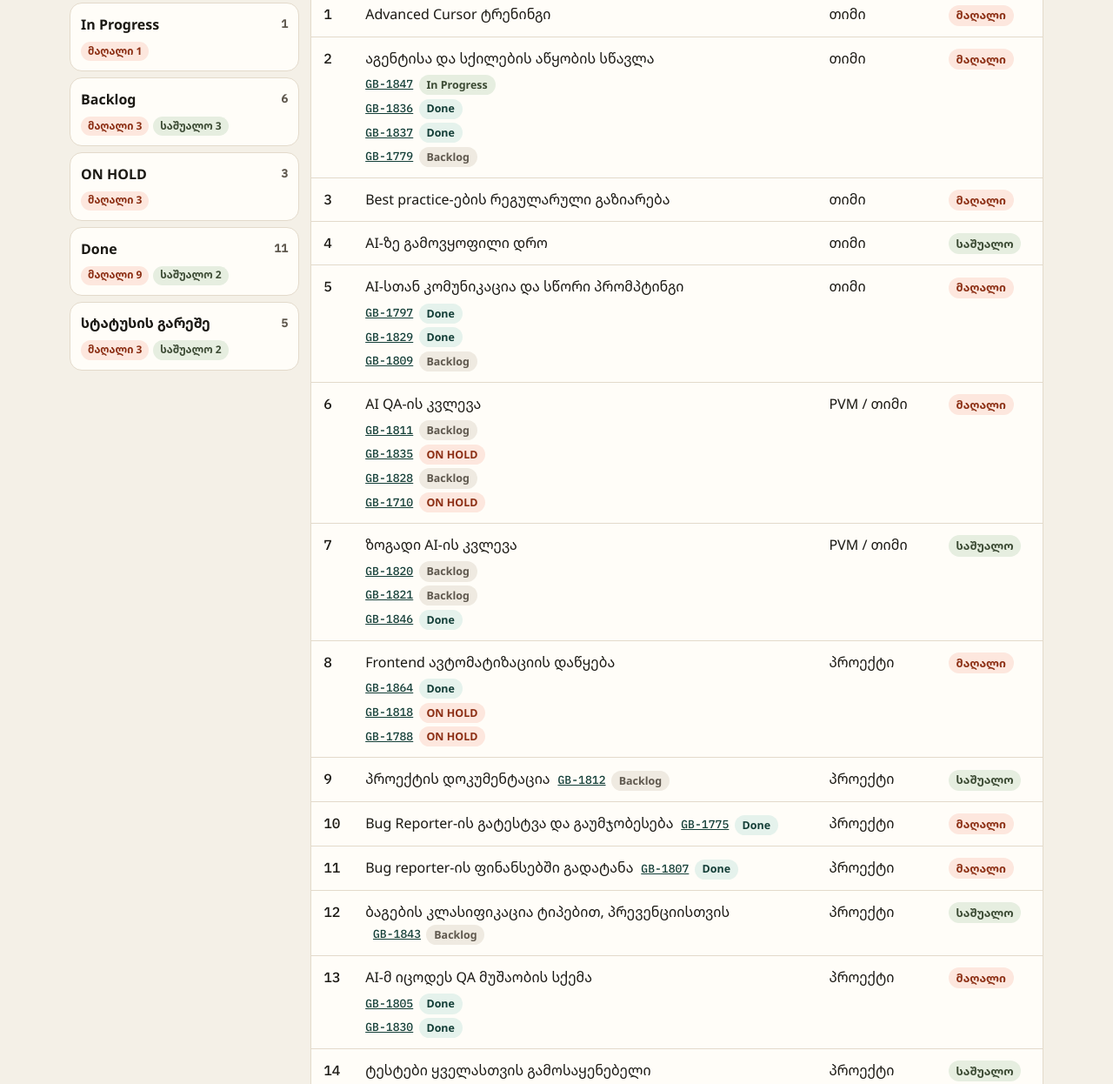
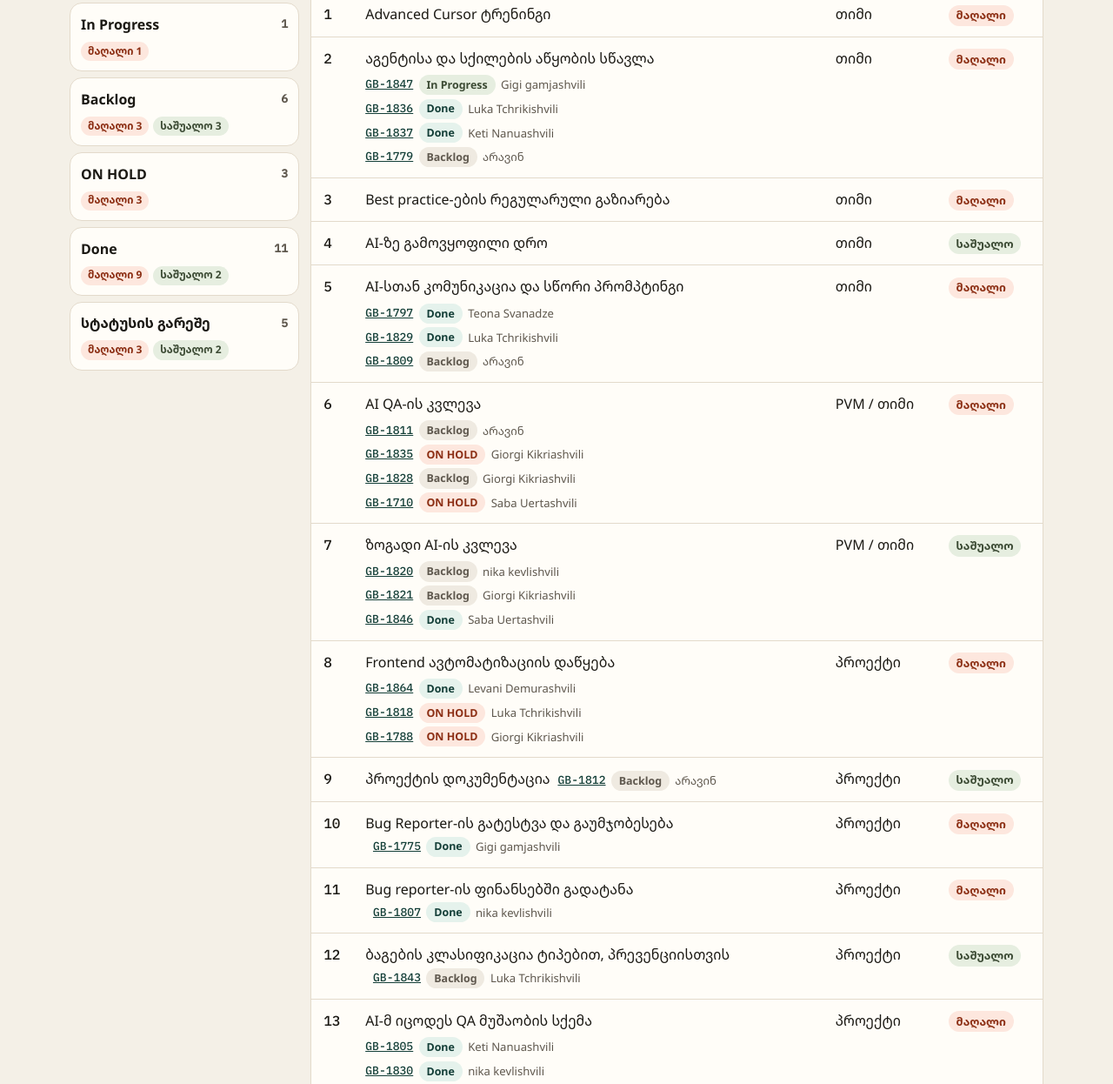
Before and after one commit to Nika-Kevlishvili/qa-ai-plan, a plain HTML site: page index.html in a window 1280 px wide. Shown: the part 1068-2314 px from the top of the page at 87% size. Drawn offline with Linux system fonts and the light colour scheme.

Commit message:
Show each task assignee from Jira and filter the activity block by date.
Co-authored-by: Cursor <cursoragent@cursor.com>

```diff
--- a/index.html
+++ b/index.html
@@ -492,6 +492,42 @@
 
     .activity-meta .jira { margin-left: 0; }
 
+    .who { color: var(--muted); font-size: 0.82rem; }
+
+    .activity-filter {
+      display: flex;
+      flex-wrap: wrap;
+      align-items: end;
+      gap: 0.7rem 1rem;
+      margin: 0 0 0.85rem;
+    }
+
+    .activity-filter label {
+      display: grid;
+      gap: 0.25rem;
+      color: var(--muted);
+      font-size: 0.82rem;
+      font-weight: 600;
+    }
+
+    .activity-filter input[type="date"] {
+      border: 1px solid var(--line);
+      background: var(--paper);
+      border-radius: 10px;
+      padding: 0.4rem 0.55rem;
+      color: var(--ink);
+    }
+
+    .activity-filter button {
+      border: 1px solid var(--line);
+      background: var(--paper);
+      border-radius: 999px;
+      padding: 0.45rem 0.8rem;
+      cursor: pointer;
+    }
+
+    .activity-filter .note { margin: 0; align-self: center; color: var(--muted); font-size: 0.88rem; }
+
     .plan-layout {
       display: grid;
       grid-template-columns: 16.5rem 1fr;
@@ -935,11 +971,12 @@
             key: link.key || link,
             status: link.status || "",
             since: link.since || "",
-            done: link.done || ""
+            done: link.done || "",
+            assignee: link.assignee || ""
           }));
         }
         if (item.jira) {
-          return [{ key: item.jira, status: item.status || "", since: item.since || "", done: item.done || "" }];
+          return [{ key: item.jira, status: item.status || "", since: item.since || "", done: item.done || "", assignee: item.assignee || "" }];
         }
         return [];
       }
@@ -980,7 +1017,7 @@
           const statuses = itemStatuses(item);
           const statusOk = statusFilter === "all"
             || (statusFilter === "none" ? statuses.length === 0 : statuses.includes(statusFilter));
-          const linkBlob = ticketLinks(item).map((link) => link.key + " " + link.status).join(" ");
+          const linkBlob = ticketLinks(item).map((link) => link.key + " " + link.status + " " + link.assignee).join(" ");
           const blob = (item.id + " " + item.task + " " + item.area + " " + linkBlob + " " + (item.status || "")).toLowerCase();
           return priOk && statusOk && (!query || blob.includes(query));
         });
@@ -1004,6 +1041,7 @@
             const wrap = el("span", "jira-item");
             wrap.append(jiraLink(links[0].key));
             if (links[0].status) wrap.append(statusPill(links[0].status));
+            wrap.append(el("span", "who", links[0].assignee || "არავინ"));
             taskCell.append(wrap);
           } else if (links.length > 1) {
             const list = el("div", "jira-list");
@@ -1011,6 +1049,7 @@
               const wrap = el("span", "jira-item");
               wrap.append(jiraLink(link.key));
               if (link.status) wrap.append(statusPill(link.status));
+              wrap.append(el("span", "who", link.assignee || "არავინ"));
               list.append(wrap);
             });
             taskCell.append(list);
@@ -1166,7 +1205,8 @@
                 done: link.done || item.done || "",
                 task: item.task || "",
                 quarter: quarter.label || "",
-                id: item.id || ""
+                id: item.id || "",
+                assignee: link.assignee || item.assignee || ""
               });
             });
           });
@@ -1176,24 +1216,73 @@
         const head = el("div", "section-head");
         const title = el("div");
         title.append(el("h2", null, "რა მიდის და რა დასრულდა"));
-        title.append(el("p", null, "თარიღი ჯირაში სტატუსის შეცვლის დღეა."));
+        title.append(el("p", null, "თარიღი ჯირაში სტატუსის შეცვლის დღეა. შუალედი ამ დღეებს ფილტრავს."));
         head.append(title);
+        const filter = el("form", "activity-filter");
+        filter.addEventListener("submit", (event) => event.preventDefault());
+        const from = document.createElement("input");
+        from.type = "date";
+        from.id = "activity-from";
+        const fromLabel = el("label", null, "თარიღიდან");
+        fromLabel.htmlFor = from.id;
+        fromLabel.append(from);
+        const to = document.createElement("input");
+        to.type = "date";
+        to.id = "activity-to";
+        const toLabel = el("label", null, "თარიღამდე");
+        toLabel.htmlFor = to.id;
+        toLabel.append(to);
+        const clear = el("button", null, "გასუფთავება");
+        clear.type = "button";
+        const note = el("p", "note", "ყველა ტასკი ჩანს.");
+        filter.append(fromLabel, toLabel, clear, note);
         const grid = el("div", "activity");
-        grid.append(
-          activityColumn("progress", "ახლა In Progress-ში", rows.filter((row) => row.status === "In Progress"), "since", "დან"),
-          activityColumn("done", "როდის დასრულდა", rows.filter((row) => row.status === "Done"), "done", "დასრულდა")
-        );
-        section.append(head, grid);
+        function dayInRange(day, start, end) {
+          if (!day) return false;
+          if (start && day < start) return false;
+          if (end && day > end) return false;
+          return true;
+        }
+        function paintActivity() {
+          const start = from.value;
+          const end = to.value;
+          const active = Boolean(start || end);
+          const invalid = Boolean(start && end && start > end);
+          const visible = rows.filter((row) => {
+            if (!active || invalid) return !active && !invalid;
+            const day = row.status === "Done" ? row.done : row.since;
+            return dayInRange(String(day || "").slice(0, 10), start, end);
+          });
+          const emptyText = active ? "ამ თარიღებში ტასკი არ არის." : "ამ სიაში ტასკი არ არის.";
+          grid.replaceChildren(
+            activityColumn("progress", "ახლა In Progress-ში", visible.filter((row) => row.status === "In Progress"), "since", "დან", emptyText),
+            activityColumn("done", "როდის დასრულდა", visible.filter((row) => row.status === "Done"), "done", "დასრულდა", emptyText)
+          );
+          if (invalid) note.textContent = "საწყისი თარიღი ბოლო თარიღზე გვიანაა.";
+          else if (!active) note.textContent = "ყველა ტასკი ჩანს.";
+          else note.textContent = visible.length + " ტასკი ამ თარიღებში.";
+        }
+        from.addEventListener("input", paintActivity);
+        to.addEventListener("input", paintActivity);
+        from.addEventListener("change", paintActivity);
+        to.addEventListener("change", paintActivity);
+        clear.addEventListener("click", () => {
+          from.value = "";
+          to.value = "";
+          paintActivity();
+        });
+        section.append(head, filter, grid);
+        paintActivity();
         return section;
       }
 
-      function activityColumn(kind, title, list, field, prefix) {
+      function activityColumn(kind, title, list, field, prefix, emptyText) {
         const card = el("article", "panel activity-card " + kind);
         const sorted = list.slice().sort((a, b) => (b[field] || "").localeCompare(a[field] || ""));
         const heading = el("h3", null, title);
         card.append(heading, el("p", "kicker", sorted.length + " ტასკი"));
         if (!sorted.length) {
-          card.append(el("p", "lead", "ამ სიაში ტასკი არ არის."));
+          card.append(el("p", "lead", emptyText || "ამ სიაში ტასკი არ არის."));
           return card;
         }
         const ul = document.createElement("ul");
@@ -1207,7 +1296,7 @@
           const body = el("div");
           body.append(el("div", "activity-task", row.id + ". " + row.task));
           const meta = el("div", "activity-meta");
-          meta.append(jiraLink(row.key), el("span", "tag", row.quarter));
+          meta.append(jiraLink(row.key), el("span", "who", row.assignee || "არავინ"), el("span", "tag", row.quarter));
           body.append(meta);
           li.append(body);
           ul.append(li);
--- a/plan.json
+++ b/plan.json
@@ -3,7 +3,7 @@
   "title": "QA AI — ერთწლიანი გეგმა",
   "version": "2.1",
   "range": "Q4 2026 — Q3 2027",
-  "updatedAt": "2026-11-20T17:00:07+04:00",
+  "updatedAt": "2026-11-24T14:55:12+04:00",
   "sourceUrl": "https://asterbit.slack.com/docs/T04ED18EWMA/F0C9Q2F525N",
   "pvm": {
     "title": "ASTERBIT — QA AI",
@@ -394,17 +394,20 @@
             {
               "key": "GB-1847",
               "status": "In Progress",
-              "since": "2026-11-16"
+              "since": "2026-11-16",
+              "assignee": "Gigi gamjashvili"
             },
             {
               "key": "GB-1836",
               "status": "Done",
-              "done": "2026-11-16"
+              "done": "2026-11-16",
+              "assignee": "Luka Tchrikishvili"
             },
             {
               "key": "GB-1837",
               "status": "Done",
-              "done": "2026-11-12"
+              "done": "2026-11-12",
+              "assignee": "Keti Nanuashvili"
             },
             {
               "key": "GB-1779",
@@ -433,12 +436,14 @@
             {
               "key": "GB-1797",
               "status": "Done",
-              "done": "2026-11-02"
+              "done": "2026-11-02",
+              "assignee": "Teona Svanadze"
             },
             {
               "key": "GB-1829",
               "status": "Done",
-              "done": "2026-10-15"
+              "done": "2026-10-15",
+              "assignee": "Luka Tchrikishvili"
             },
             {
               "key": "GB-1809",
@@ -458,15 +463,18 @@
             },
             {
               "key": "GB-1835",
-              "status": "ON HOLD"
+              "status": "ON HOLD",
+              "assignee": "Giorgi Kikriashvili"
             },
             {
               "key": "GB-1828",
-              "status": "Backlog"
+              "status": "Backlog",
+              "assignee": "Giorgi Kikriashvili"
             },
             {
               "key": "GB-1710",
-              "status": "ON HOLD"
+              "status": "ON HOLD",
+              "assignee": "Saba Uertashvili"
             }
           ]
         },
@@ -478,16 +486,19 @@
           "links": [
             {
               "key": "GB-1820",
-              "status": "Backlog"
+              "status": "Backlog",
+              "assignee": "nika kevlishvili"
             },
             {
               "key": "GB-1821",
-              "status": "Backlog"
+              "status": "Backlog",
+              "assignee": "Giorgi Kikriashvili"
             },
             {
               "key": "GB-1846",
               "status": "Done",
-              "done": "2026-11-20"
+              "done": "2026-11-20",
+              "assignee": "Saba Uertashvili"
             }
           ]
         },
@@ -500,15 +511,18 @@
             {
               "key": "GB-1864",
               "status": "Done",
-              "done": "2026-10-27"
+              "done": "2026-10-27",
+              "assignee": "Levani Demurashvili"
             },
             {
               "key": "GB-1818",
-              "status": "ON HOLD"
+              "status": "ON HOLD",
+              "assignee": "Luka Tchrikishvili"
             },
             {
               "key": "GB-1788",
-              "status": "ON HOLD"
+              "status": "ON HOLD",
+              "assignee": "Giorgi Kikriashvili"
             }
           ]
         },
@@ -527,7 +541,8 @@
           "priority": "high",
           "jira": "GB-1775",
           "status": "Done",
-          "done": "2026-08-14"
+          "done": "2026-08-14",
+          "assignee": "Gigi gamjashvili"
         },
         {
           "id": "11",
@@ -536,7 +551,8 @@
           "priority": "high",
           "jira": "GB-1807",
           "status": "Done",
-          "done": "2026-10-20"
+          "done": "2026-10-20",
+          "assignee": "nika kevlishvili"
         },
         {
           "id": "12",
@@ -544,7 +560,8 @@
           "area": "პროექტი",
           "priority": "medium",
           "jira": "GB-1843",
-          "status": "Backlog"
+          "status": "Backlog",
+          "assignee": "Luka Tchrikishvili"
         },
         {
           "id": "13",
@@ -555,12 +572,14 @@
             {
               "key": "GB-1805",
               "status": "Done",
-              "done": "2026-11-13"
+              "done": "2026-11-13",
+              "assignee": "Keti Nanuashvili"
             },
             {
               "key": "GB-1830",
               "status": "Done",
-              "done": "2026-10-26"
+              "done": "2026-10-26",
+              "assignee": "nika kevlishvili"
             }
           ]
         },
@@ -577,7 +596,8 @@
           "priority": "medium",
           "jira": "GB-1790",
           "status": "Done",
-          "done": "2026-10-26"
+          "done": "2026-10-26",
+          "assignee": "Giorgi Kikriashvili"
         },
         {
           "id": "16",
@@ -585,7 +605,8 @@
           "area": "პროექტი",
           "priority": "high",
           "jira": "GB-1785",
-          "status": "ON HOLD"
+          "status": "ON HOLD",
+          "assignee": "Keti Nanuashvili"
         },
         {
           "id": "17",
@@ -600,7 +621,8 @@
           "priority": "high",
           "jira": "GB-1813",
           "status": "Done",
-          "done": "2026-10-04"
+          "done": "2026-10-04",
+          "assignee": "nika kevlishvili"
         },
         {
           "id": "19",
@@ -609,7 +631,8 @@
           "priority": "high",
           "jira": "GB-1814",
           "status": "Done",
-          "done": "2026-10-04"
+          "done": "2026-10-04",
+          "assignee": "nika kevlishvili"
         },
         {
           "id": "20",
@@ -618,7 +641,8 @@
           "priority": "high",
           "jira": "GB-1866",
           "status": "Done",
-          "done": "2026-10-20"
+          "done": "2026-10-20",
+          "assignee": "nika kevlishvili"
         }
       ]
     },
@@ -636,16 +660,19 @@
             {
               "key": "GB-1839",
               "status": "Done",
-              "done": "2026-11-20"
+              "done": "2026-11-20",
+              "assignee": "Saba Uertashvili"
             },
             {
               "key": "GB-1838",
               "status": "In Progress",
-              "since": "2026-11-17"
+              "since": "2026-11-17",
+              "assignee": "Teona Svanadze"
             },
             {
               "key": "GB-1824",
-              "status": "Backlog"
+              "status": "Backlog",
+              "assignee": "Teona Svanadze"
             }
           ]
         },
@@ -657,37 +684,45 @@
           "links": [
             {
               "key": "GB-1826",
-              "status": "Backlog"
+              "status": "Backlog",
+              "assignee": "Gigi gamjashvili"
             },
             {
               "key": "GB-1825",
-              "status": "Backlog"
+              "status": "Backlog",
+              "assignee": "Saba Uertashvili"
             },
             {
               "key": "GB-1840",
-              "status": "Backlog"
+              "status": "Backlog",
+              "assignee": "Gigi gamjashvili"
             },
             {
               "key": "GB-1844",
               "status": "Done",
-              "done": "2026-11-13"
+              "done": "2026-11-13",
+              "assignee": "Keti Nanuashvili"
             },
             {
               "key": "GB-1834",
-              "status": "Backlog"
+              "status": "Backlog",
+              "assignee": "nika kevlishvili"
             },
             {
               "key": "GB-1827",
-              "status": "Backlog"
+              "status": "Backlog",
+              "assignee": "nika kevlishvili"
             },
             {
               "key": "GB-1842",
-              "status": "Backlog"
+              "status": "Backlog",
+              "assignee": "Giorgi Kikriashvili"
             },
             {
               "key": "GB-1851",
               "status": "Done",
-              "done": "2026-11-13"
+              "done": "2026-11-13",
+              "assignee": "Keti Nanuashvili"
             }
           ]
         },
@@ -700,12 +735,14 @@
             {
               "key": "GB-1778",
               "status": "In Progress",
-              "since": "2026-07-28"
+              "since": "2026-07-28",
+              "assignee": "nika kevlishvili"
             },
             {
               "key": "GB-1862",
               "status": "Done",
-              "done": "2026-11-05"
+              "done": "2026-11-05",
+              "assignee": "Levani Demurashvili"
             }
           ]
         },
@@ -729,16 +766,19 @@
           "links": [
             {
               "key": "GB-1806",
-              "status": "ON HOLD"
+              "status": "ON HOLD",
+              "assignee": "Keti Nanuashvili"
             },
             {
               "key": "GB-1799",
               "status": "Done",
-              "done": "2026-11-04"
+              "done": "2026-11-04",
+              "assignee": "Giorgi Kikriashvili"
             },
             {
               "key": "GB-1796",
-              "status": "Backlog"
+              "status": "Backlog",
+              "assignee": "Giorgi Kikriashvili"
             }
           ]
         },
@@ -757,11 +797,13 @@
             {
               "key": "GB-1831",
               "status": "Done",
-              "done": "2026-11-12"
+              "done": "2026-11-12",
+              "assignee": "Teona Svanadze"
             },
             {
               "key": "GB-1833",
-              "status": "Backlog"
+              "status": "Backlog",
+              "assignee": "Gigi gamjashvili"
             }
           ]
         },
@@ -771,7 +813,8 @@
           "area": "პროექტი",
           "priority": "medium",
           "jira": "GB-1863",
-          "status": "Invalid Bug/Won't Do"
+          "status": "Invalid Bug/Won't Do",
+          "assignee": "tika bitsadze"
         },
         {
           "id": "36",
@@ -779,7 +822,8 @@
           "area": "პროექტი",
           "priority": "medium",
           "jira": "GB-1849",
-          "status": "Backlog"
+          "status": "Backlog",
+          "assignee": "Giorgi Kikriashvili"
         },
         {
           "id": "37",
@@ -787,7 +831,8 @@
           "area": "პროექტი",
           "priority": "medium",
           "jira": "GB-1854",
-          "status": "Backlog"
+          "status": "Backlog",
+          "assignee": "Gigi gamjashvili"
         },
         {
           "id": "38",
@@ -795,7 +840,8 @@
           "area": "პროექტი",
           "priority": "medium",
           "jira": "GB-1822",
-          "status": "Backlog"
+          "status": "Backlog",
+          "assignee": "Luka Tchrikishvili"
         },
         {
           "id": "39",
@@ -803,7 +849,8 @@
           "area": "PVM / პროექტი",
           "priority": "medium",
           "jira": "GB-1845",
-          "status": "Backlog"
+          "status": "Backlog",
+          "assignee": "Teona Svanadze"
         },
         {
           "id": "40",
@@ -811,7 +858,8 @@
           "area": "პროექტი",
           "priority": "medium",
           "jira": "GB-1853",
-          "status": "Backlog"
+          "status": "Backlog",
+          "assignee": "Saba Uertashvili"
         },
         {
           "id": "41",
@@ -842,25 +890,30 @@
           "links": [
             {
               "key": "GB-1850",
-              "status": "ON HOLD"
+              "status": "ON HOLD",
+              "assignee": "Luka Tchrikishvili"
             },
             {
               "key": "GB-1852",
-              "status": "Backlog"
+              "status": "Backlog",
+              "assignee": "Teona Svanadze"
             },
             {
               "key": "GB-1855",
               "status": "Done",
-              "done": "2026-11-17"
+              "done": "2026-11-17",
+              "assignee": "tika bitsadze"
             },
             {
               "key": "GB-1856",
-              "status": "Duplicated"
+              "status": "Duplicated",
+              "assignee": "tika bitsadze"
             },
             {
               "key": "GB-1858",
               "status": "Done",
-              "done": "2026-11-10"
+              "done": "2026-11-10",
+              "assignee": "Levani Demurashvili"
             }
           ]
         },
@@ -876,7 +929,8 @@
           "area": "პროექტი",
           "priority": "high",
           "jira": "GB-1787",
-          "status": "ON HOLD"
+          "status": "ON HOLD",
+          "assignee": "Giorgi Kikriashvili"
         },
         {
           "id": "27",
@@ -886,11 +940,13 @@
           "links": [
             {
               "key": "GB-1792",
-              "status": "Backlog"
+              "status": "Backlog",
+              "assignee": "nika kevlishvili"
             },
             {
               "key": "GB-1789",
-              "status": "Backlog"
+              "status": "Backlog",
+              "assignee": "Saba Uertashvili"
             }
           ]
         },
@@ -900,7 +956,8 @@
           "area": "პროექტი",
           "priority": "medium",
           "jira": "GB-1786",
-          "status": "ON HOLD"
+          "status": "ON HOLD",
+          "assignee": "Giorgi Kikriashvili"
         },
         {
           "id": "42",
@@ -910,11 +967,13 @@
           "links": [
             {
               "key": "GB-1848",
-              "status": "Backlog"
+              "status": "Backlog",
+              "assignee": "nika kevlishvili"
             },
             {
               "key": "GB-1865",
-              "status": "ON HOLD"
+              "status": "ON HOLD",
+              "assignee": "tika bitsadze"
             }
           ]
         },
@@ -926,11 +985,13 @@
           "links": [
             {
               "key": "GB-1861",
-              "status": "Backlog"
+              "status": "Backlog",
+              "assignee": "Gigi gamjashvili"
             },
             {
               "key": "GB-1857",
-              "status": "Backlog"
+              "status": "Backlog",
+              "assignee": "tika bitsadze"
             }
           ]
         }
@@ -971,7 +1032,8 @@
           "area": "პროექტი",
           "priority": "medium",
           "jira": "GB-1793",
-          "status": "Backlog"
+          "status": "Backlog",
+          "assignee": "nika kevlishvili"
         },
         {
           "id": "32",
@@ -982,11 +1044,13 @@
             {
               "key": "GB-1859",
               "status": "Done",
-              "done": "2026-11-02"
+              "done": "2026-11-02",
+              "assignee": "tika bitsadze"
             },
             {
               "key": "GB-1860",
-              "status": "Invalid Bug/Won't Do"
+              "status": "Invalid Bug/Won't Do",
+              "assignee": "Levani Demurashvili"
             }
           ]
         }
```
Also changed, not shown: scripts/sync-jira-status.mjs (+11 -3 lines), 1 other file.
